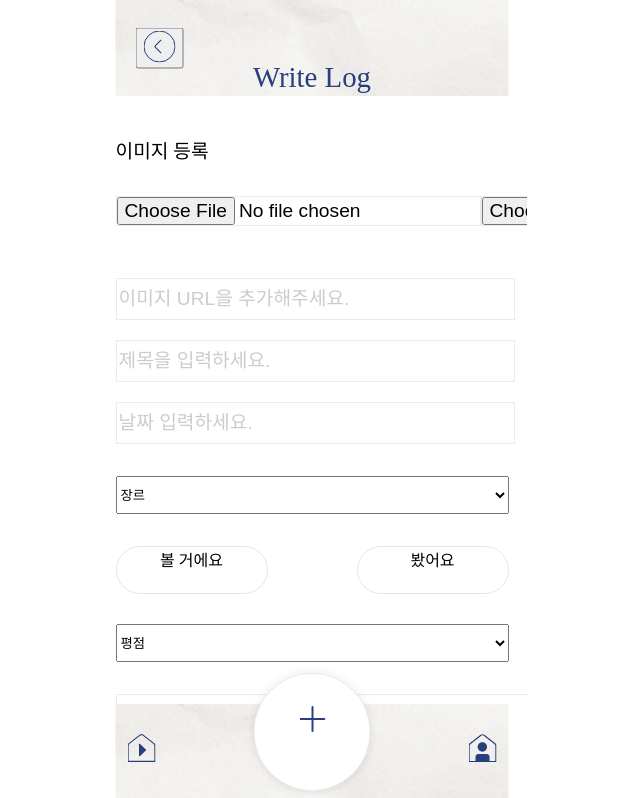
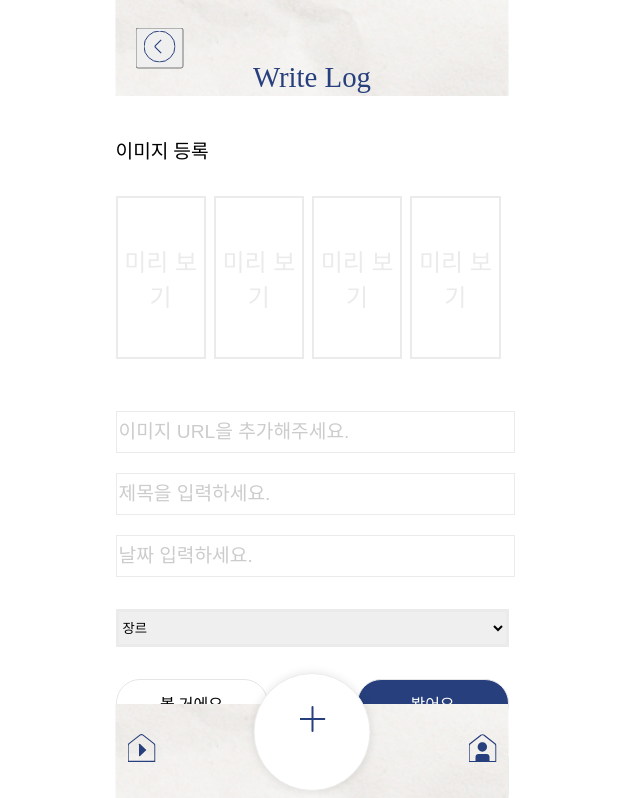
Before and after one commit to devcodemaestro/culturelog, a React (Create React App) app: page /culturelog/write in a window 1280 px wide. Shown: the top 798 px of the page, without its empty margins (328-968 px from the left). Built offline with nearby package versions, Linux system fonts and the light colour scheme; the HTML template or start-up script is replaced by a standard one.

Commit message:
feat : writelog 작업중

```diff
--- a/package.json
+++ b/package.json
@@ -14,6 +14,7 @@
     "axios": "^1.6.2",
     "react": "^18.2.0",
     "react-dom": "^18.2.0",
+    "react-icons": "^4.12.0",
     "react-router": "^6.20.1",
     "react-router-dom": "^6.20.1",
     "react-scripts": "5.0.1",
--- a/src/pages/culturelog/WriteLog.js
+++ b/src/pages/culturelog/WriteLog.js
@@ -1,67 +1,12 @@
 import React, { useState } from "react";
-import styled from "@emotion/styled";
-import { Rate } from "antd";
 import Header from "../../components/Header";
 import Footer from "../../components/Footer";
+import { Bticon, Dropdown, FileWrap, ImgUrl, ImgWrite, Loadicon, TextArea } from "../../styles/writelog";
 
-const ImgWrite = styled.div`
-  padding-top: 2rem;
-  font-size: 1.2rem;
-  width: 100%;
-`;
-const FileWrap = styled.div`
-  padding-top: 2rem;
-  width: 100%;
-  display: flex;
-`;
-const ImgUrl = styled.div`
-  padding-top: 2rem;
-  .imgurl {
-    margin-top: 20px;
-    width: 100%;
-    height: 38px;
-  }
-`;
-const Dropdown = styled.div`
-  margin-top: 2rem;
-  select {
-    width: 100%;
-    height: 38px;
-  }
-`;
-const Bticon = styled.div`
-  margin-top: 2rem;
-  display: flex;
-  justify-content: space-between;
-  width: 100%;
-  height: 46px;
-  div {
-    border: 1px solid #e5e5e5;
-    width: 150px;
-    height: 46px;
-    border-radius: 2.5rem;
-    text-align: center;
-    cursor: pointer;
-  }
-`;
-const TextArea = styled.div`
-  margin-top: 2rem;
-`;
-const Loadicon = styled.div`
-  margin-top: 2rem;
-  width: 100%;
-  height: 46px;
-  div {
-    border: 1px solid #e5e5e5;
-    width: 100%;
-    height: 100%;
-    border-radius: 2.5rem;
-    text-align: center;
-    cursor: pointer;
-  }
-`;
 
-const WriteLog = () => {
+
+
+const WriteLog = props => {
   const [selectedOption, setSelectedOption] = useState("");
 
   const handleDropdownChange = e => {
@@ -73,16 +18,29 @@ const WriteLog = () => {
   const handleTextChange = e => {
     setText(e.target.value);
   };
+  const fileInput = React.useRef(null);
+
+  const handleButtonClick = e => {
+    fileInput.current.click();
+  };
+  const handleChange = e => {
+    console.log(e.target.files[0]);
+  };
+
 
   return (
     <>
       <Header sub={true}>Write Log</Header>
       <ImgWrite>이미지 등록</ImgWrite>
       <FileWrap>
-        <input type="file"></input>
-        <input type="file"></input>
-        <input type="file"></input>
-        <input type="file"></input>
+        <button className="icon-file" onClick={handleButtonClick}>미리 보기</button>
+        <input type="file" style={{ display: "none" }} ref={fileInput}  onChange={handleChange} className="icon-file"></input>
+        <button className="icon-file" onClick={handleButtonClick}>미리 보기</button>
+        <input type="file" style={{ display: "none" }} ref={fileInput}  onChange={handleChange} className="icon-file"></input>
+        <button className="icon-file" onClick={handleButtonClick}>미리 보기</button>
+        <input type="file" style={{ display: "none" }} ref={fileInput}  onChange={handleChange} className="icon-file"></input>
+        <button className="icon-file" onClick={handleButtonClick}>미리 보기</button>
+        <input type="file" style={{ display: "none" }} ref={fileInput}  onChange={handleChange} className="icon-file"></input>
       </FileWrap>
       <ImgUrl>
         <input
@@ -116,7 +74,7 @@ const WriteLog = () => {
       </Dropdown>
       <Bticon>
         <div>볼 거에요</div>
-        <div>봤어요</div>
+        <div className="saw">봤어요</div>
       </Bticon>
       <Dropdown>
         <label htmlFor="dropdown"></label>
@@ -135,10 +93,11 @@ const WriteLog = () => {
         <label htmlFor="textArea"></label>
         <textarea
           id="textArea"
+          placeholder="감상평을 남겨주세요. (500자 내외)"
           value={text}
           onChange={handleTextChange}
           rows="9" // 원하는 높이를 설정할 수 있습니다.
-          cols="48" // 원하는 너비를 설정할 수 있습니다.
+          cols="46" // 원하는 너비를 설정할 수 있습니다.
         />
       </TextArea>
       <Loadicon>
--- /dev/null
+++ b/src/styles/writelog.js
@@ -0,0 +1,82 @@
+import styled from "@emotion/styled";
+import { colors } from "./basic";
+
+export const ImgWrite = styled.div`
+  padding-top: 2rem;
+  font-size: 1.2rem;
+  width: 100%;
+`;
+export const FileWrap = styled.div`
+  padding-top: 2rem;
+  width: 100%;
+  display: flex;
+  .icon-file {
+    margin-right: 0.5rem;
+    height: 10.2rem;
+    background-color: transparent;
+    border: 2px solid ${colors.secondary};
+    width: 9rem;
+    color: ${colors.secondary};
+    font-size: 1.5rem;
+
+  }
+`;
+export const ImgUrl = styled.div`
+  padding-top: 2rem;
+  .imgurl {
+    margin-top: 20px;
+    width: 100%;
+    height: 38px;
+  }
+`;
+export const Dropdown = styled.div`
+  margin-top: 2rem;
+  select {
+    width: 100%;
+    height: 38px;
+    border: solid ${colors.secondary};
+  }
+`;
+export const Bticon = styled.div`
+  margin-top: 2rem;
+  display: flex;
+  justify-content: space-between;
+  width: 100%;
+  height: 46px;
+  div {
+    display: flex;
+    align-items: center;
+    justify-content: center;
+    border: 1px solid #e5e5e5;
+    width: 150px;
+    height: 46px;
+    border-radius: 2.5rem;
+    text-align: center;
+    cursor: pointer;
+  }
+  .saw {
+    background-color: ${colors.point};
+    color: ${colors.main};
+  }
+`;
+export const TextArea = styled.div`
+  margin-top: 2rem;
+`;
+export const Loadicon = styled.div`
+  margin-top: 2rem;
+  width: 100%;
+  height: 46px;
+  div {
+    display: flex;
+    align-items: center;
+    justify-content: center;
+    border: 1px solid #e5e5e5;
+    width: 100%;
+    height: 100%;
+    border-radius: 2.5rem;
+    text-align: center;
+    cursor: pointer;
+    background-color: ${colors.point};
+    color: ${colors.main};
+  }
+`;
```
Also changed, not shown: .eslintrc.js, 1 other file (tests, documents, lock files or other folders).
